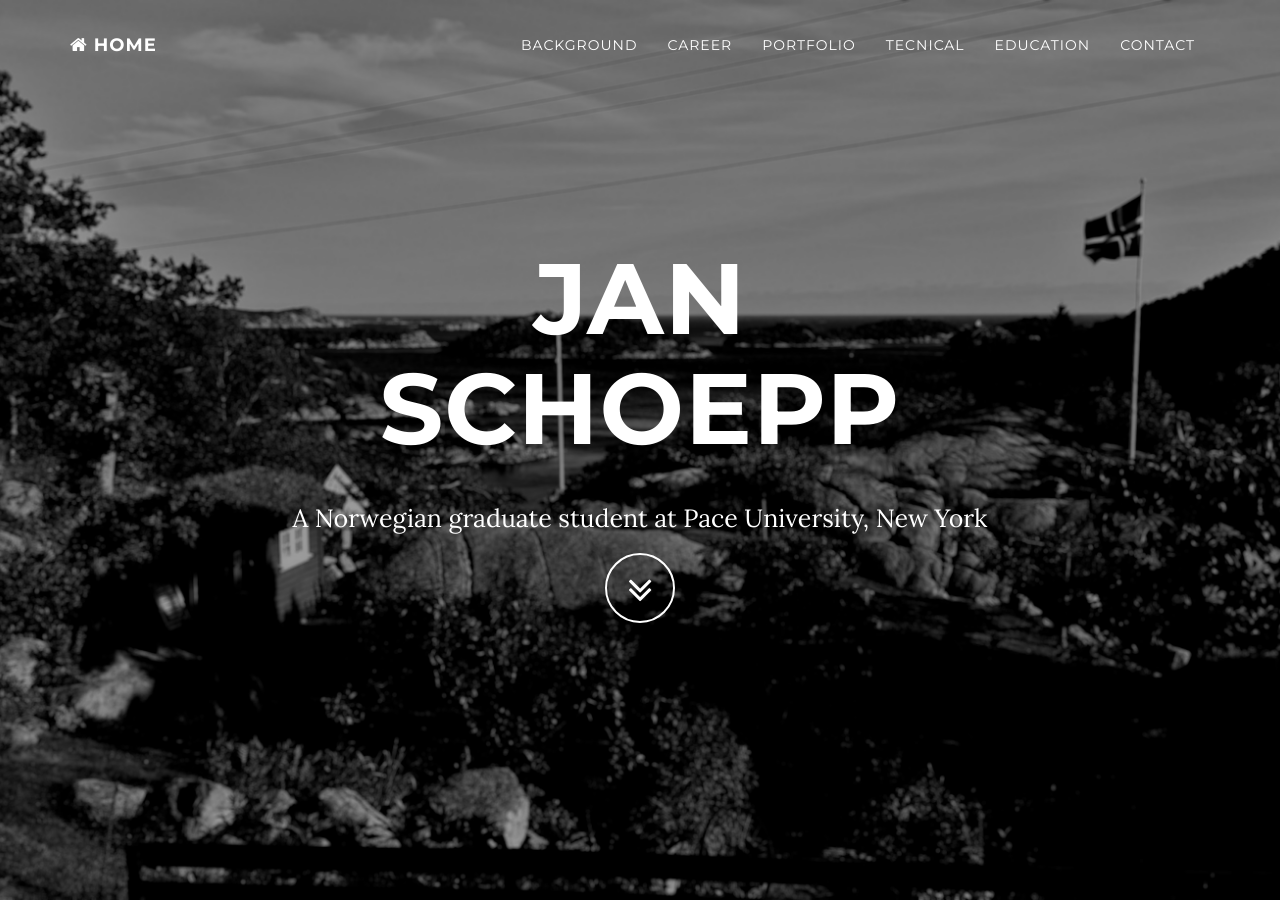
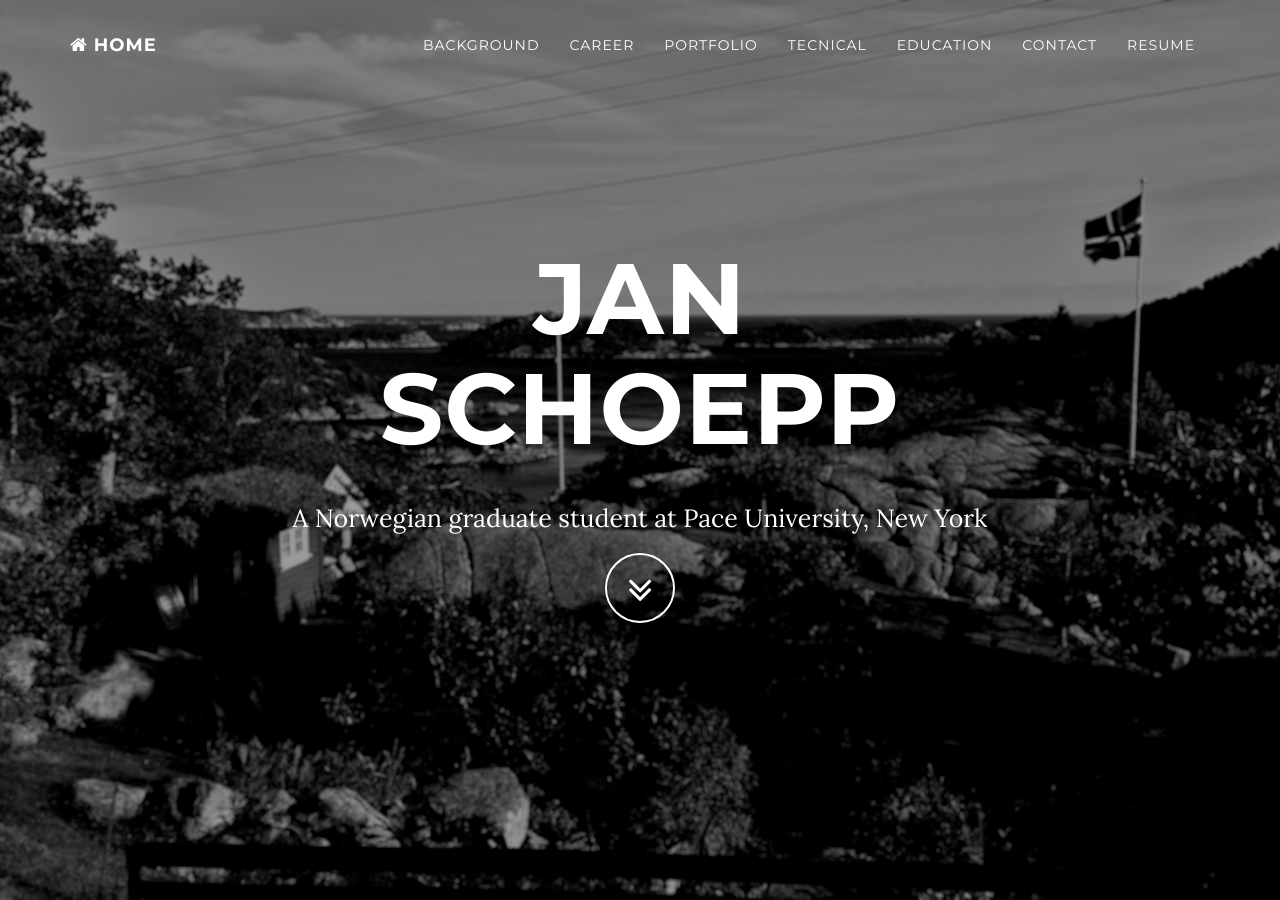
Before and after one commit to jangerhard/jangerhard.github.io, a Jekyll site: the page built from index.html, in a window 1280 px wide and 900 px high. Built offline with Jekyll 4.4.1, drawn with Linux system fonts in a browser that asks for light colours.

Commit message:
Removed bootstrap logo and added link to resume

```diff
--- a/_includes/nav.html
+++ b/_includes/nav.html
@@ -35,6 +35,10 @@
                     <li>
                         <a class="page-scroll" href="#contact">Contact</a>
                     </li>
+                    <li>
+                        <a class="page-scroll" href="/Resume.pdf">Resume</a>
+                    </li>
+
                 </ul>
             </div>
             <!-- /.navbar-collapse -->
```
